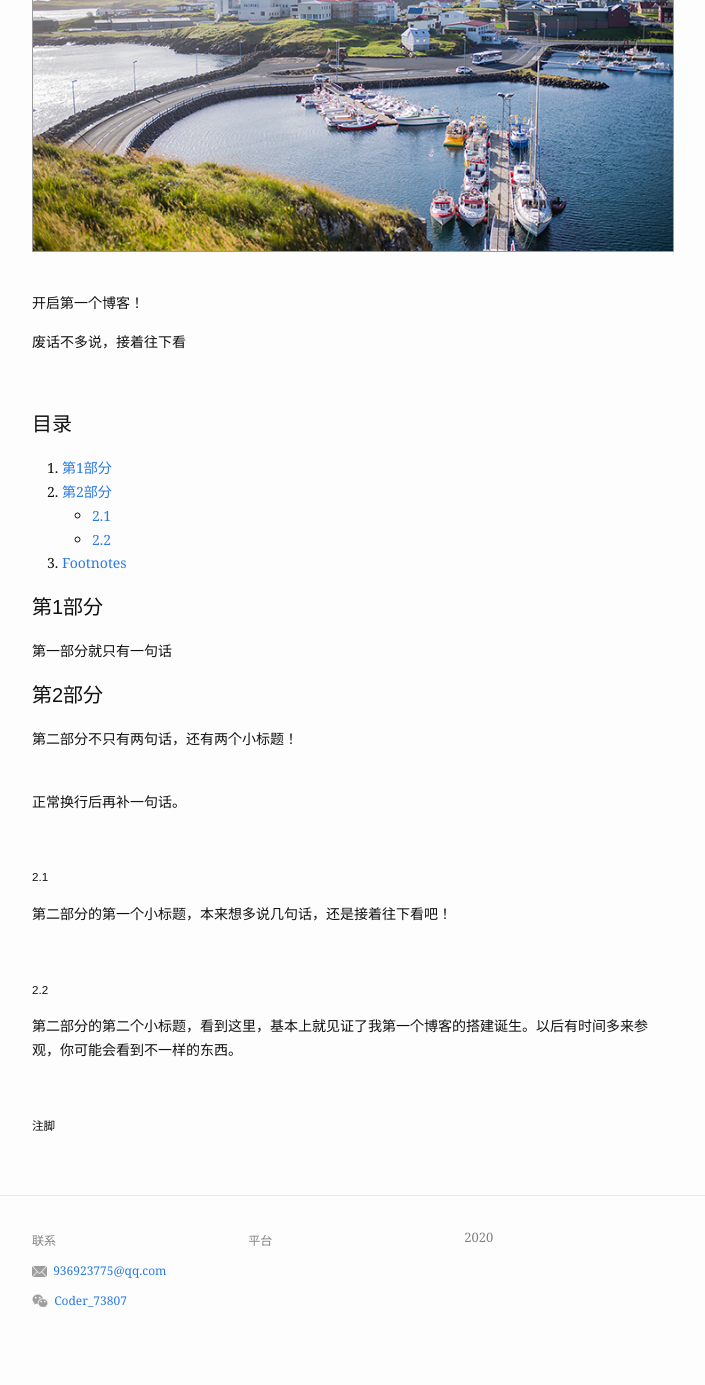
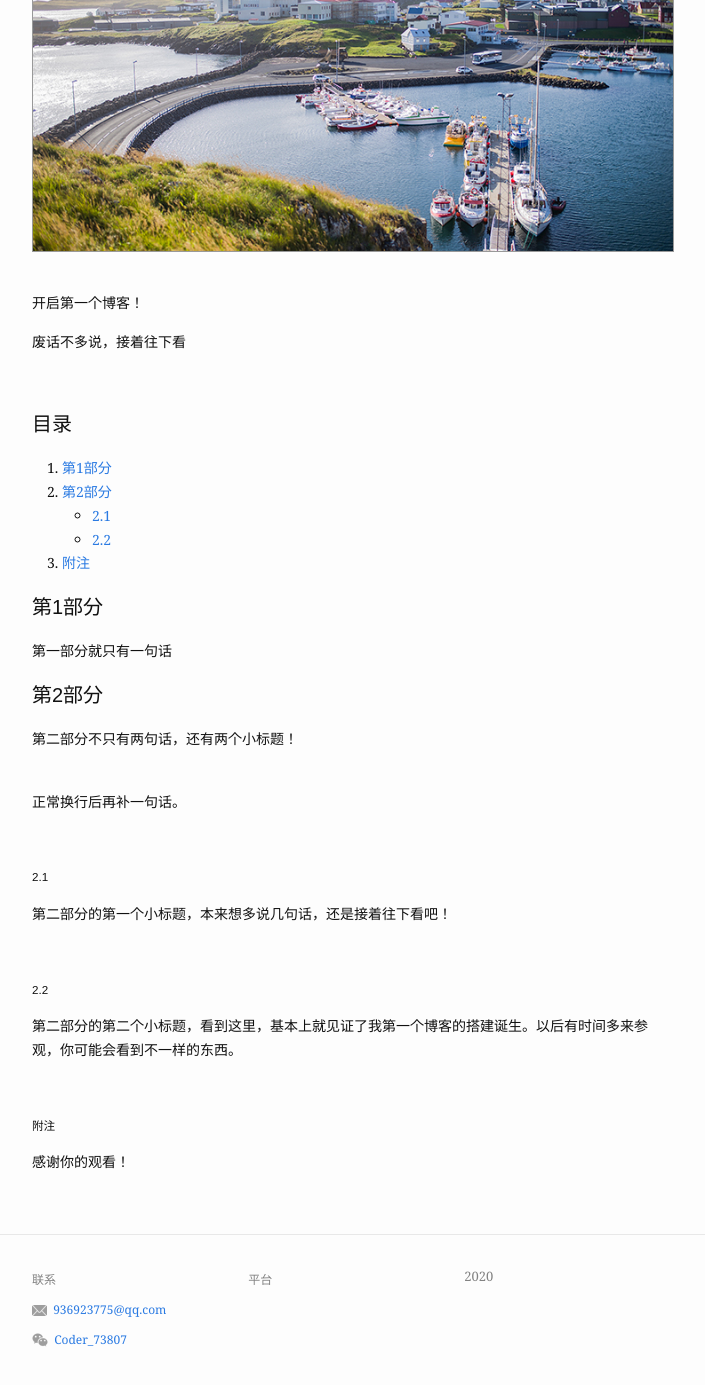
Before and after one commit to ExcellentTim/ExcellentTim.github.io, a Jekyll site: the page built from _posts/2020-12-17-example-of-blog-post.md, in a window 1280 px wide and 1400 px high, scrolled down 302 px. Shown: the top 1385 px of the window, without its empty margins (288-993 px from the left). Built offline with Jekyll 4.4.1, drawn with Linux system fonts in a browser that asks for light colours; before the commit the page ends 1663 px from its top, so only the background shows below that.

Commit message:
updata my blog

```diff
--- a/_config.yml
+++ b/_config.yml
@@ -1,7 +1,7 @@
 # For technical reasons, this file is *NOT* reloaded automatically when you use
 # 'bundle exec jekyll serve'. If you change this file, please restart the server process.
 
-title: 首页
+title: 博客
 description: >- # this means to ignore newlines until "baseurl:"
   首页的描述.
 baseurl: "/" # the subpath of the site
--- a/_includes/wechat-widget.html
+++ b/_includes/wechat-widget.html
@@ -1,5 +1,5 @@
 {% for contact in site.footer.contact %}
-  {% if contact.name == 'WeChat' %}
+{% if contact.icon == 'WeChat' %}
 {% assign wechat_username = contact.value %}
 {% break %}
 {% endif %}
--- a/_posts/2020-12-17-example-of-blog-post.md
+++ b/_posts/2020-12-17-example-of-blog-post.md
@@ -22,7 +22,7 @@ og_image: /assets/img/content/post-example/Banner.jpg
 2. [第2部分](#第2部分)
     * [2.1](#2.1)
     * [2.2](#2.2)
-3. [Footnotes](#footnotes)
+3. [附注](#附注)
 
 #### 第1部分
 第一部分就只有一句话
@@ -48,6 +48,6 @@ og_image: /assets/img/content/post-example/Banner.jpg
 <br />
 
 
-##### 注脚
+##### 附注
 
-[^1]: 感谢你的观看！
+感谢你的观看！
```
Also changed, not shown: other parts of _includes/wechat-widget.html (+2 -2 lines), blog.md (+1 -1 lines). Lines whose indentation alone changed are shown as unchanged.
